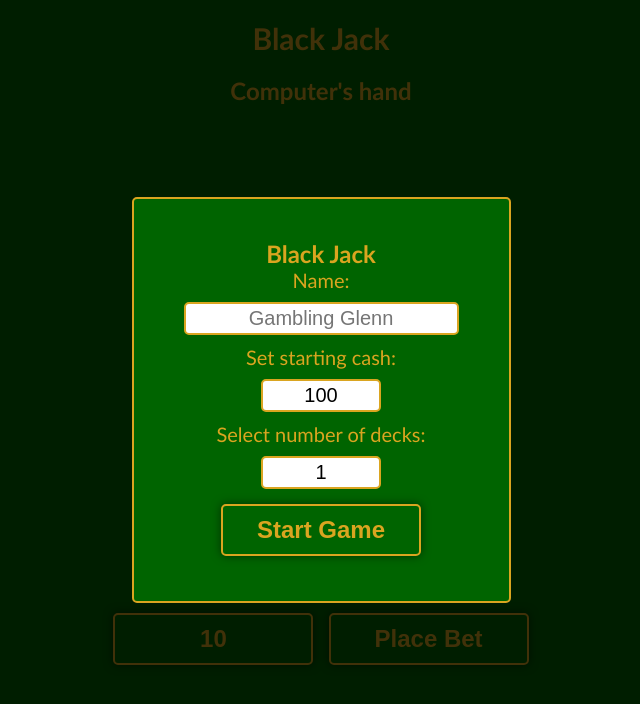
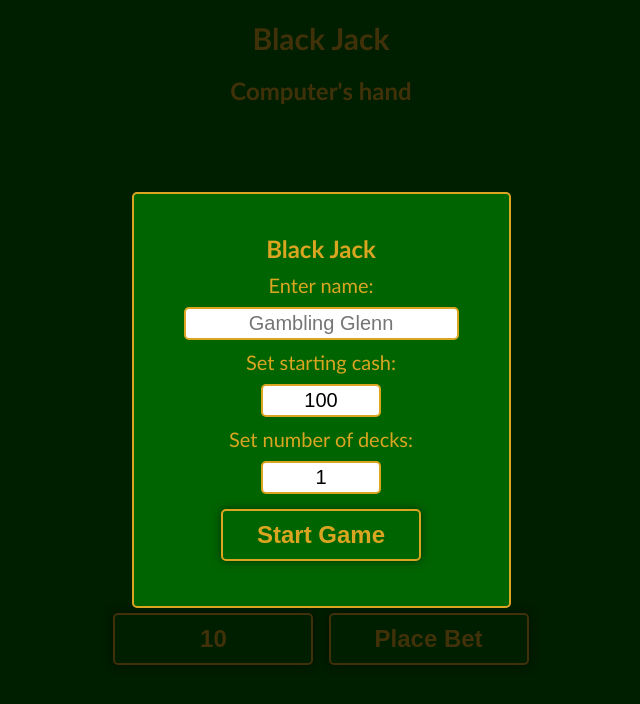
Before and after one commit to Wangdahl/BlackJack, a plain HTML site: page index.html in a window 1280 px wide. Shown: the whole page, without its empty margins (319-959 px from the left). Drawn offline with Linux system fonts and the light colour scheme.

Commit message:
Minor CSS tweaks

```diff
--- a/index.html
+++ b/index.html
@@ -18,11 +18,11 @@
     <aside id="start-modal" class="modal-overlay">
         <div class="modal-content" id="start-modal-content">
             <h2>Black Jack</h2>
-            <label for="playerNameInput">Name:</label>
+            <label for="playerNameInput">Enter name:</label>
             <input type="text" name="playerNameInput" id="playerNameInput" placeholder="Gambling Glenn">
             <label for="start-cash">Set starting cash:</label>
             <input type="number" id="start-cash" min="50" max="10000" value="100">
-            <label for="deckCount">Select number of decks:</label>
+            <label for="deckCount">Set number of decks:</label>
             <input type="number" id="deckCount" min="1" max="8" value="1"/>
             <button id="startGameBtn">Start Game</button>
         </div>
--- a/styles/styles.css
+++ b/styles/styles.css
@@ -125,6 +125,9 @@ header p#round-info {
     border-radius: 5px;
     min-width: 120px;
 }
+#start-modal-content h2 {
+    margin-bottom: 0.5rem;
+}
 
 /* Utility class to hide elements */
 .hidden {
```
